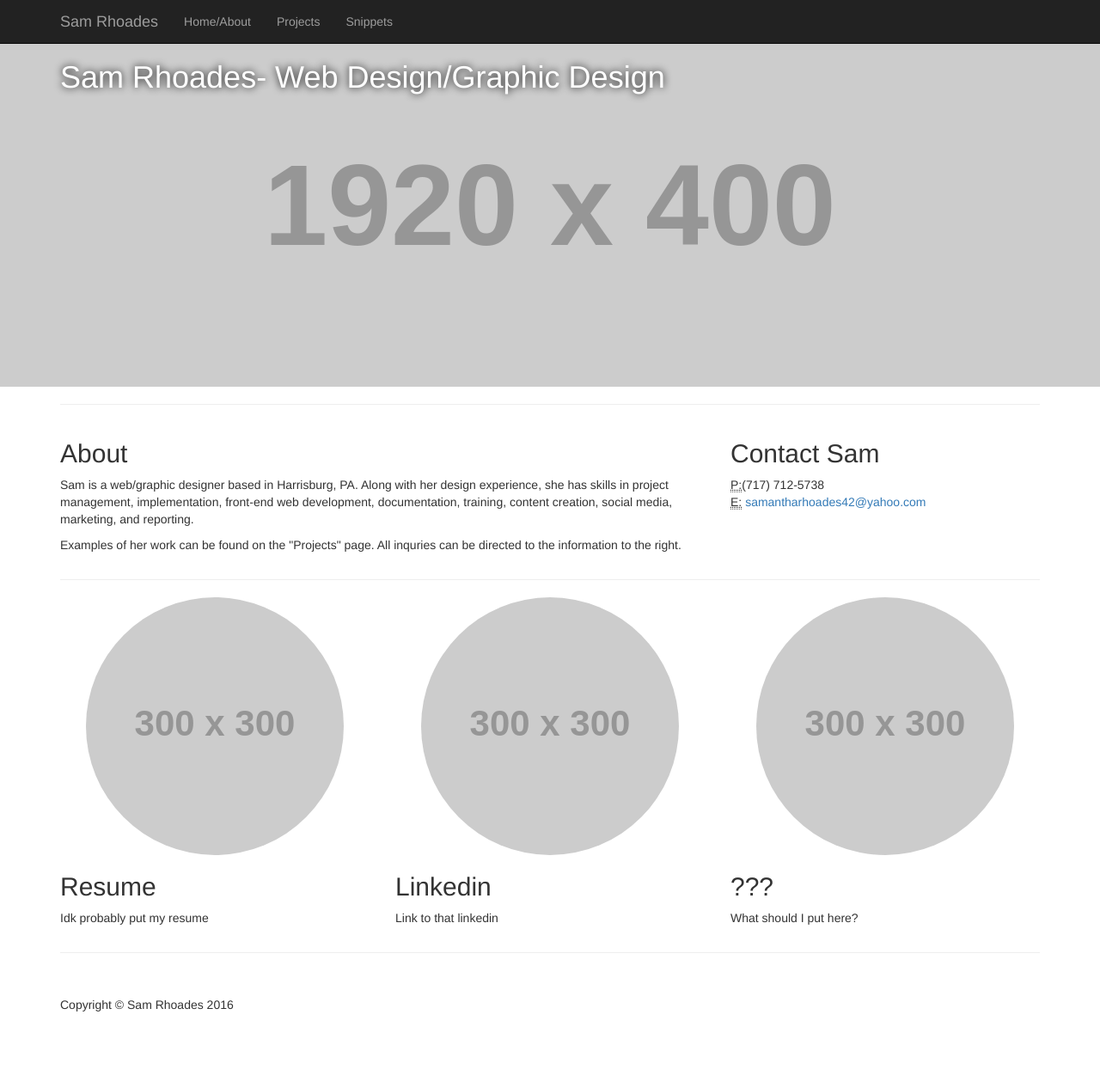
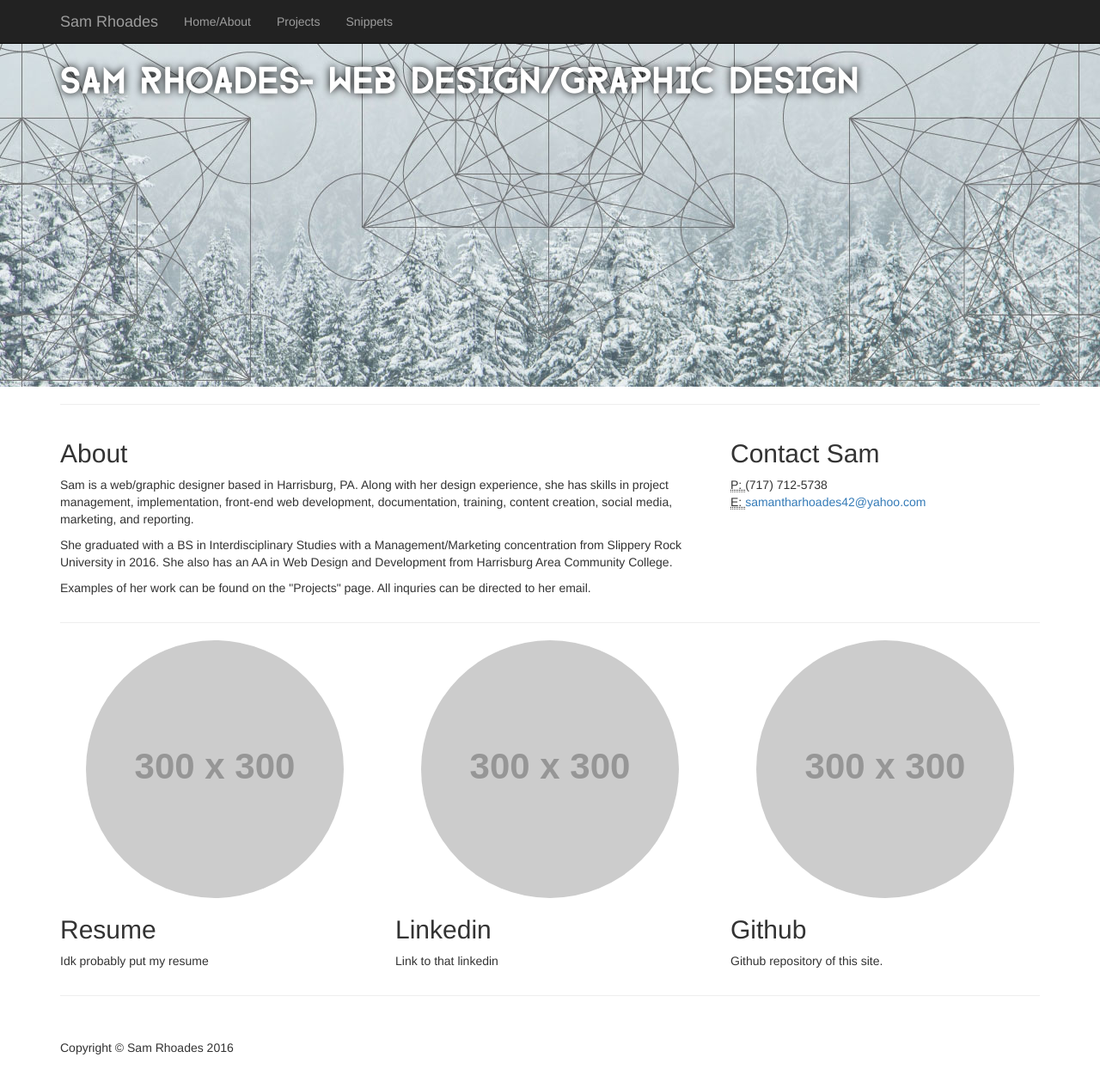
Before and after one commit to eastboundtraffic/portfolio, a plain HTML site: page index.html in a window 1280 px wide. Shown: the whole page at 86% size. Before the commit the page ends 1239 px from the top, so only its background shows below. Drawn offline with Linux system fonts and the light colour scheme; placeholder pictures from the web are drawn by us.

Commit message:
12/20 Updates v1
Playing with fonts, editing copy, fleshing out some more ideas before working on the portfolio page.

```diff
--- a/index.html
+++ b/index.html
@@ -18,6 +18,7 @@
 
  <!-- Stylesheet -->
  <link href="style/homepage.css" rel="stylesheet" type="text/css">
+ <link href="style/site.css" rel="stylesheet" type="text/css">
 
 </head>
 
@@ -76,15 +77,16 @@
             <div class="col-sm-8">
                 <h2>About</h2>
                 <p>Sam is a web/graphic designer based in Harrisburg, PA. Along with her design experience, she has skills in project management, implementation, front-end web development, documentation, training, content creation, social media, marketing, and reporting.</p>
-                <p>Examples of her work can be found on the "Projects" page. All inquries can be directed to the information to the right.</p>
+                <p> She graduated with a BS in Interdisciplinary Studies with a Management/Marketing concentration from Slippery Rock University in 2016. She also has an AA in Web Design and Development from Harrisburg Area Community College.</p>
+                <p>Examples of her work can be found on the "Projects" page. All inquries can be directed to her email.</p>
 
             </div>
             <div class="col-sm-4">
                 <h2>Contact Sam</h2>
                 <address>
-                    <abbr title="Phone">P:</abbr>(717) 712-5738
+                    <abbr title="Phone">P: </abbr> (717) 712-5738
                     <br>
-                    <abbr title="Email">E:</abbr> <a href="mailto:samantharhoades42@yahoo.com">samantharhoades42@yahoo.com</a>
+                    <abbr title="Email">E: </abbr> <a href="mailto:samantharhoades42@yahoo.com"> samantharhoades42@yahoo.com</a>
                 </address>
             </div>
         </div>
@@ -105,8 +107,8 @@
             </div>
             <div class="col-sm-4">
                 <img class="img-circle img-responsive img-center" src="http://placehold.it/300x300" alt="">
-                <h2>???</h2>
-                <p>What should I put here?</p>
+                <h2>Github</h2>
+                <p>Github repository of this site.</p>
             </div>
         </div>
         <!-- /.row -->
--- a/style/homepage.css
+++ b/style/homepage.css
@@ -12,7 +12,7 @@ body {
 
 .business-header {
     height: 400px;
-    background: url('http://placehold.it/1920x400') center center no-repeat scroll;
+    background: url("../images/website-header.JPG") center center no-repeat scroll;
     -webkit-background-size: cover;
     -moz-background-size: cover;
     background-size: cover;
--- /dev/null
+++ b/style/site.css
@@ -0,0 +1,12 @@
+@charset "utf-8";
+/* CSS Document */
+
+@font-face {
+    font-family: moderneSans;
+    src: url(../fonts/FARRAY.otf);
+	font-weight: bold;
+}
+
+h1 {
+    font-family: moderneSans;
+}
```
Also changed, not shown: pages/projects.html (+1 -0 lines), fonts/Anders.ttf (added), fonts/Aventura-Bold.otf (added), fonts/FARRAY.otf (added), fonts/MANIFESTO.ttf (added), fonts/modernesans.ttf (added), images/website-header.jpg (added), 3 other files.
